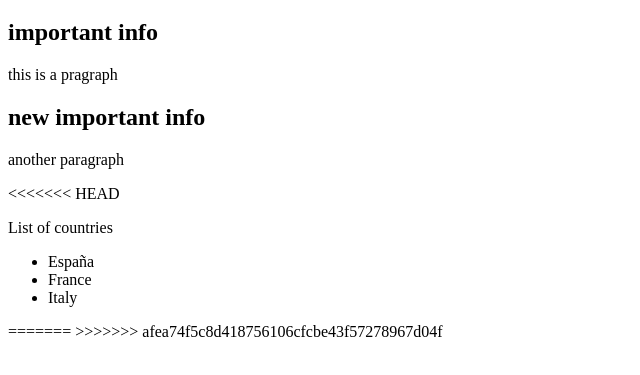
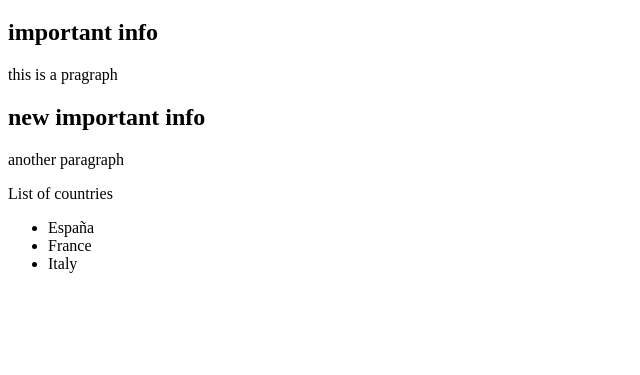
Before and after one commit to JavierGalinoCes/projectGit, a plain HTML site: page index.html in a window 1280 px wide. Shown: the part 61-436 px from the top of the page, without its empty margins (0-640 px from the left). Drawn offline with Linux system fonts and the light colour scheme.

Commit message:
list of countries

```diff
--- a/index.html
+++ b/index.html
@@ -12,14 +12,11 @@
     <p>this is a pragraph</p>
     <h2>new important info</h2>
     <p>another paragraph</p>
-<<<<<<< HEAD
     <p>List of countries</p>
     <ul>
         <li>España</li>
         <li>France</li>
         <li>Italy</li>
     </ul>
-=======
->>>>>>> afea74f5c8d418756106cfcbe43f57278967d04f
 </body>
 </html>
```
